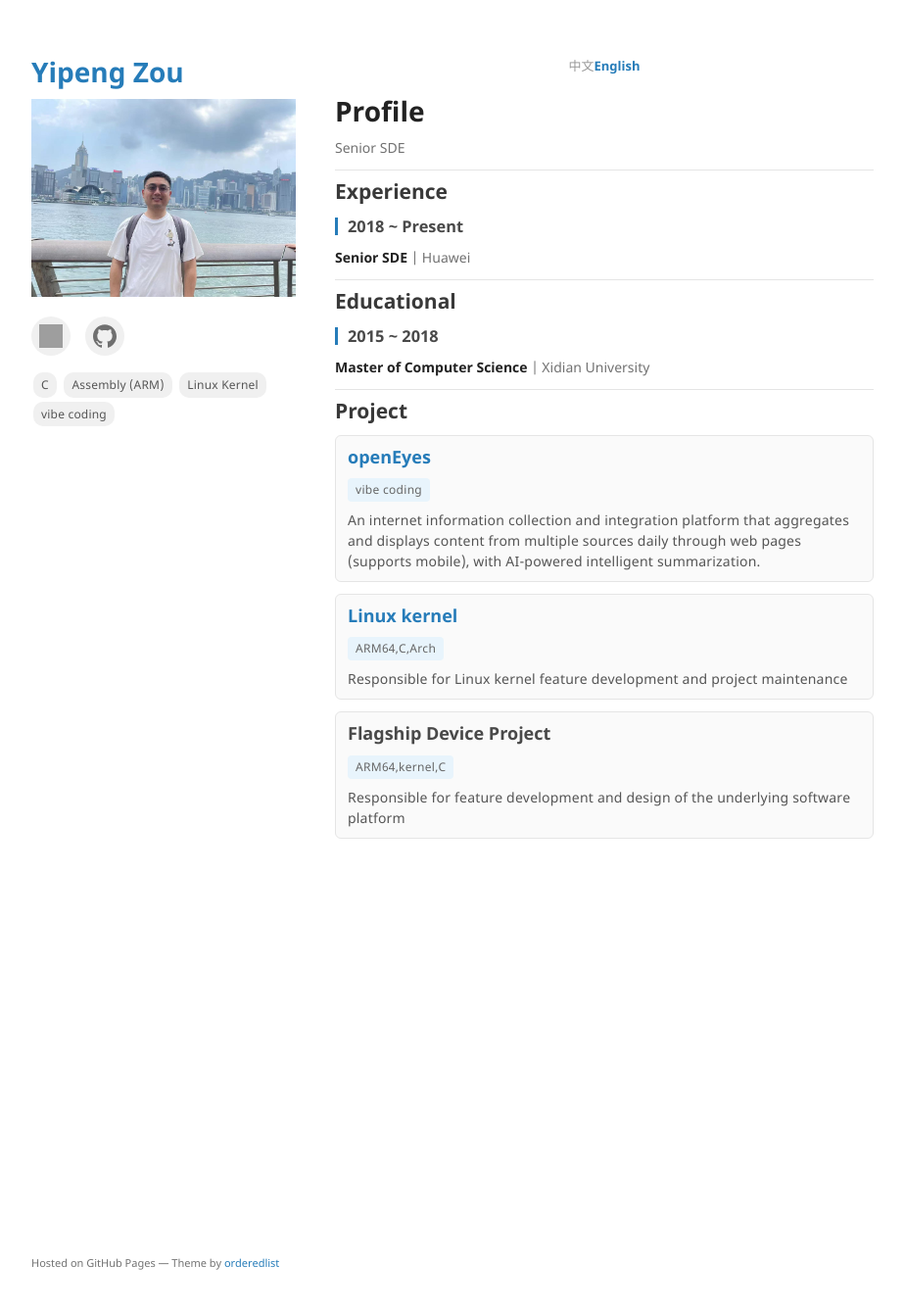
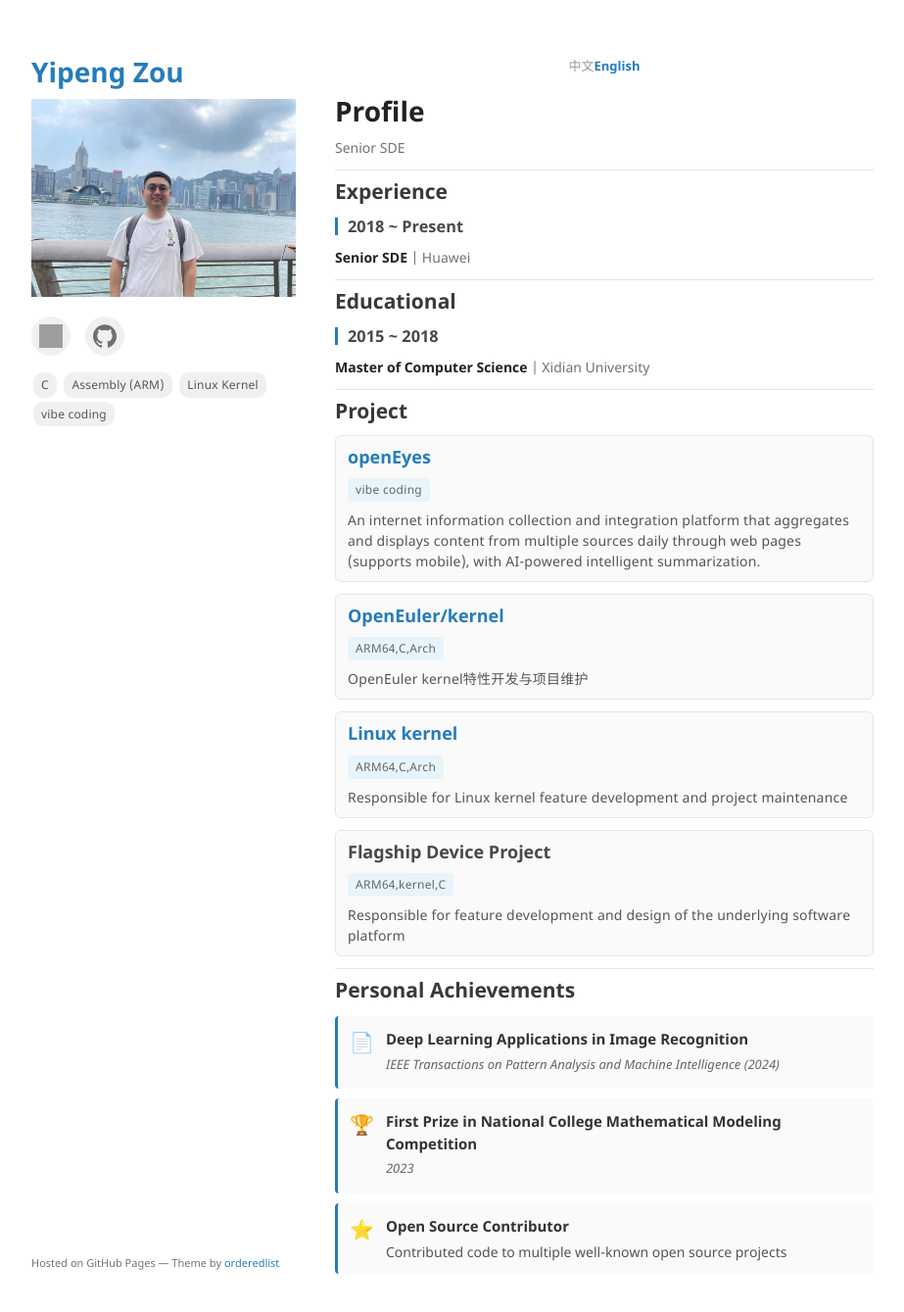
Before and after one commit to zouyipeng/zouyipeng.github.io, a Jekyll site: the page built from index.md, in a window 1280 px wide and 1360 px high. Shown: the top 1339 px of the window at 98% size, without its empty margins (178-1101 px from the left). Built offline with Jekyll 4.4.1, drawn with Linux system fonts in a browser that asks for light colours; grey boxes are pictures that could not be loaded.

Commit message:
Add highlights section for personal achievements, papers, and awards
- Add highlights section to display personal achievements, papers, and awards
- Update index.md to render highlights with icons (📄 for papers, 🏆 for awards, ⭐ for achievements)
- Add highlights data to content.json for both Chinese and English
- Add CSS styling for highlights section with hover effects
- Highlights appear after projects section

```diff
--- a/_data/content.json
+++ b/_data/content.json
@@ -34,16 +34,44 @@
         },
         {
           "delay": 0,
+          "name": "OpenEuler/kernel",
+          "url": "https://gitcode.com/openeuler/kernel/commits/OLK-6.6?author=zouyipeng",
+          "tech": "ARM64,C,Arch",
+          "description": "OpenEuler kernel特性开发与项目维护"
+        },
+        {
+          "delay": 0,
           "name": "Linux kernel",
           "url": "https://lore.kernel.org/all/?q=zouyipeng",
           "tech": "ARM64,C,Arch",
-          "description": "负责Linux kernel特性开发与项目维护"
+          "description": "Linux kernel特性开发与项目维护"
         },
         {
           "delay": 0,
           "name": "某旗舰机项目",
           "tech": "ARM64,kernel,c",
-          "description": "负责底软平台的特性开发、设计"
+          "description": "底软平台的特性开发、设计"
+        }
+      ]
+    },
+    "highlights": {
+      "title": "个人成就",
+      "items": [
+        {
+          "type": "论文",
+          "title": "深度学习在图像识别中的应用",
+          "journal": "IEEE Transactions on Pattern Analysis and Machine Intelligence",
+          "year": "2024"
+        },
+        {
+          "type": "奖项",
+          "title": "全国大学生数学建模竞赛一等奖",
+          "year": "2023"
+        },
+        {
+          "type": "成就",
+          "title": "开源项目贡献者",
+          "description": "为多个知名开源项目贡献代码"
         }
       ]
     }
@@ -83,6 +111,13 @@
         },
         {
           "delay": 0,
+          "name": "OpenEuler/kernel",
+          "url": "https://gitcode.com/openeuler/kernel/commits/OLK-6.6?author=zouyipeng",
+          "tech": "ARM64,C,Arch",
+          "description": "OpenEuler kernel特性开发与项目维护"
+        },
+        {
+          "delay": 0,
           "name": "Linux kernel",
           "url": "https://lore.kernel.org/all/?q=zouyipeng",
           "tech": "ARM64,C,Arch",
@@ -95,6 +130,27 @@
           "description": "Responsible for feature development and design of the underlying software platform"
         }
       ]
+    },
+    "highlights": {
+      "title": "Personal Achievements",
+      "items": [
+        {
+          "type": "论文",
+          "title": "Deep Learning Applications in Image Recognition",
+          "journal": "IEEE Transactions on Pattern Analysis and Machine Intelligence",
+          "year": "2024"
+        },
+        {
+          "type": "奖项",
+          "title": "First Prize in National College Mathematical Modeling Competition",
+          "year": "2023"
+        },
+        {
+          "type": "成就",
+          "title": "Open Source Contributor",
+          "description": "Contributed code to multiple well-known open source projects"
+        }
+      ]
     }
   }
 }
--- a/assets/css/custom.css
+++ b/assets/css/custom.css
@@ -182,6 +182,58 @@ h4 {
   color: #333;
 }
 
+/* Highlights Section */
+.highlights-section {
+  margin-top: 15px;
+}
+
+.highlight-item {
+  display: flex;
+  align-items: flex-start;
+  padding: 12px;
+  margin-bottom: 10px;
+  background: #fafafa;
+  border-left: 3px solid #267CB9;
+  border-radius: 4px;
+  transition: all 0.3s ease;
+}
+
+.highlight-item:hover {
+  background: #f0f7ff;
+  transform: translateX(5px);
+}
+
+.highlight-icon {
+  font-size: 20px;
+  margin-right: 12px;
+  flex-shrink: 0;
+}
+
+.highlight-content {
+  flex: 1;
+}
+
+.highlight-content h4 {
+  margin: 0 0 5px 0;
+  font-size: 15px;
+  font-weight: 600;
+  color: #333;
+}
+
+.highlight-meta {
+  margin: 3px 0;
+  font-size: 13px;
+  color: #666;
+  font-style: italic;
+}
+
+.highlight-desc {
+  margin: 5px 0 0 0;
+  font-size: 14px;
+  color: #555;
+  line-height: 1.5;
+}
+
 /* Responsive Design */
 @media screen and (max-width: 720px) {
   .skill-tag {
@@ -193,4 +245,25 @@ h4 {
   .project-card {
     padding: 12px;
   }
+
+  .highlight-item {
+    padding: 10px;
+  }
+
+  .highlight-icon {
+    font-size: 18px;
+    margin-right: 10px;
+  }
+
+  .highlight-content h4 {
+    font-size: 14px;
+  }
+
+  .highlight-meta {
+    font-size: 12px;
+  }
+
+  .highlight-desc {
+    font-size: 13px;
+  }
 }
--- a/index.md
+++ b/index.md
@@ -71,6 +71,33 @@ document.addEventListener('DOMContentLoaded', function() {
 
     html += `</div>`;
 
+    if (data.highlights && data.highlights.items && data.highlights.items.length > 0) {
+      html += `
+        <hr>
+        <h2>${data.highlights.title}</h2>
+        <div class="highlights-section">
+      `;
+
+      data.highlights.items.forEach(highlight => {
+        const icon = highlight.type === '论文' || highlight.type === '论文' ? '📄' :
+                     highlight.type === '奖项' || highlight.type === '奖项' ? '🏆' : '⭐';
+
+        html += `
+          <div class="highlight-item">
+            <span class="highlight-icon">${icon}</span>
+            <div class="highlight-content">
+              <h4>${highlight.title}</h4>
+              ${highlight.journal ? `<p class="highlight-meta">${highlight.journal} (${highlight.year})</p>` : ''}
+              ${highlight.year && !highlight.journal ? `<p class="highlight-meta">${highlight.year}</p>` : ''}
+              ${highlight.description ? `<p class="highlight-desc">${highlight.description}</p>` : ''}
+            </div>
+          </div>
+        `;
+      });
+
+      html += `</div>`;
+    }
+
     container.innerHTML = html;
   }
 
```
